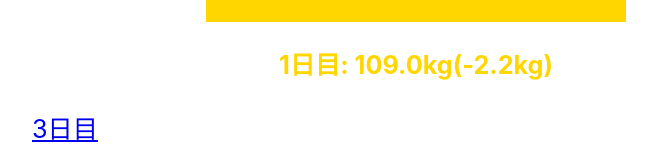
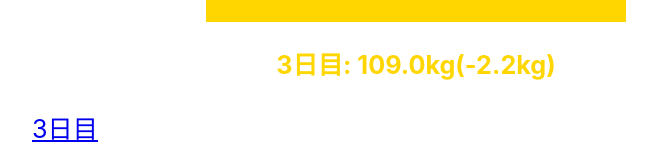
Before and after one commit to fusho-takahashi/fat2fit, a Next.js app: page / in a window 1280 px wide. Shown: the part 414-558 px from the top of the page, without its empty margins (224-881 px from the left). Built offline with nearby package versions, Linux system fonts and the light colour scheme.

Commit message:
fix date

```diff
--- a/src/pages/index.tsx
+++ b/src/pages/index.tsx
@@ -22,7 +22,7 @@ const Home = ({
         <title>{siteTitle}</title>
       </Head>
       <section className={styles.subHeading}>
-        <p>1日目: 109.0kg(-2.2kg)</p>
+        <p>3日目: 109.0kg(-2.2kg)</p>
       </section>
       <section className={`${utilStyles.headingMd} ${utilStyles.padding1px}`}>
         <ul className={utilStyles.list}>
```
